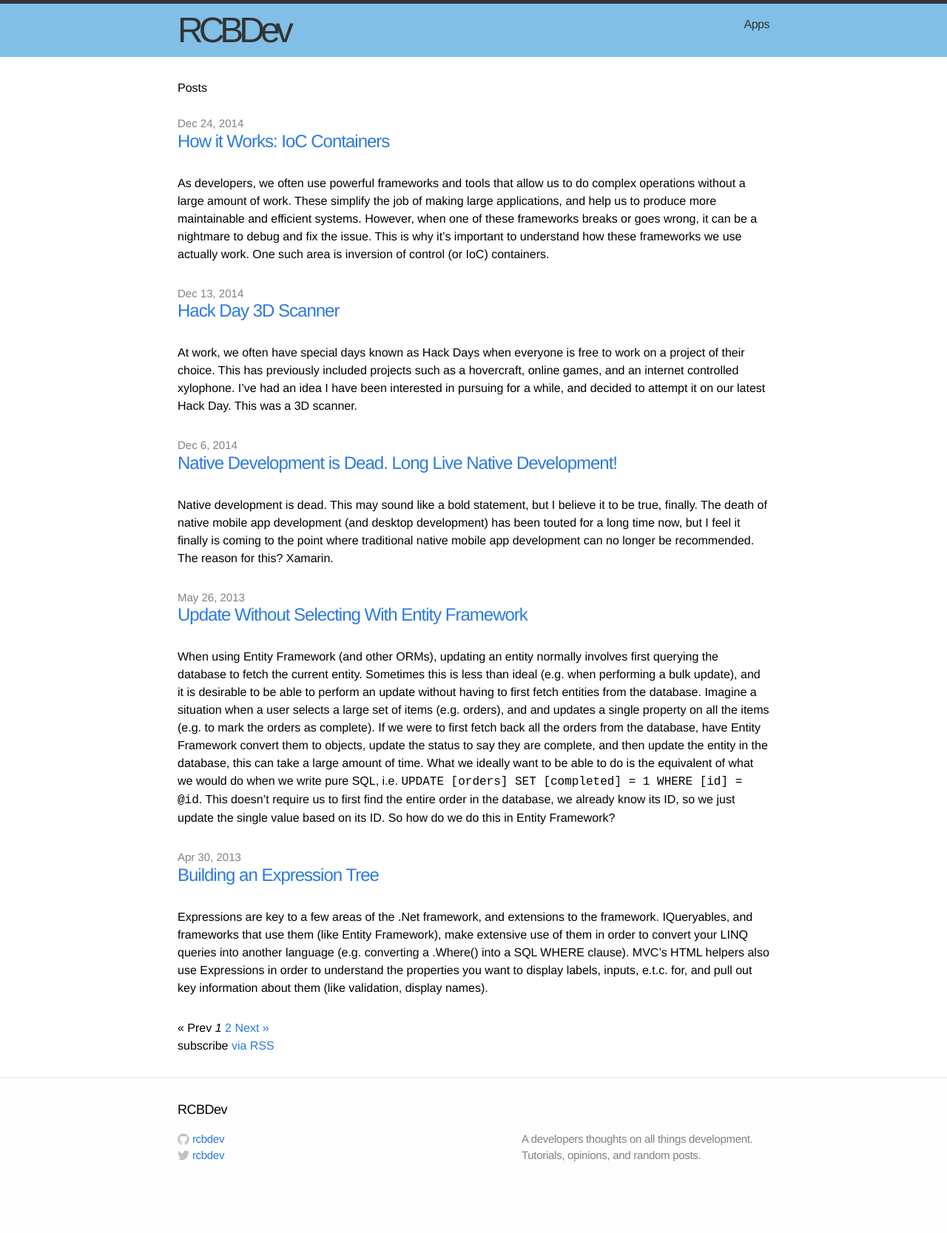
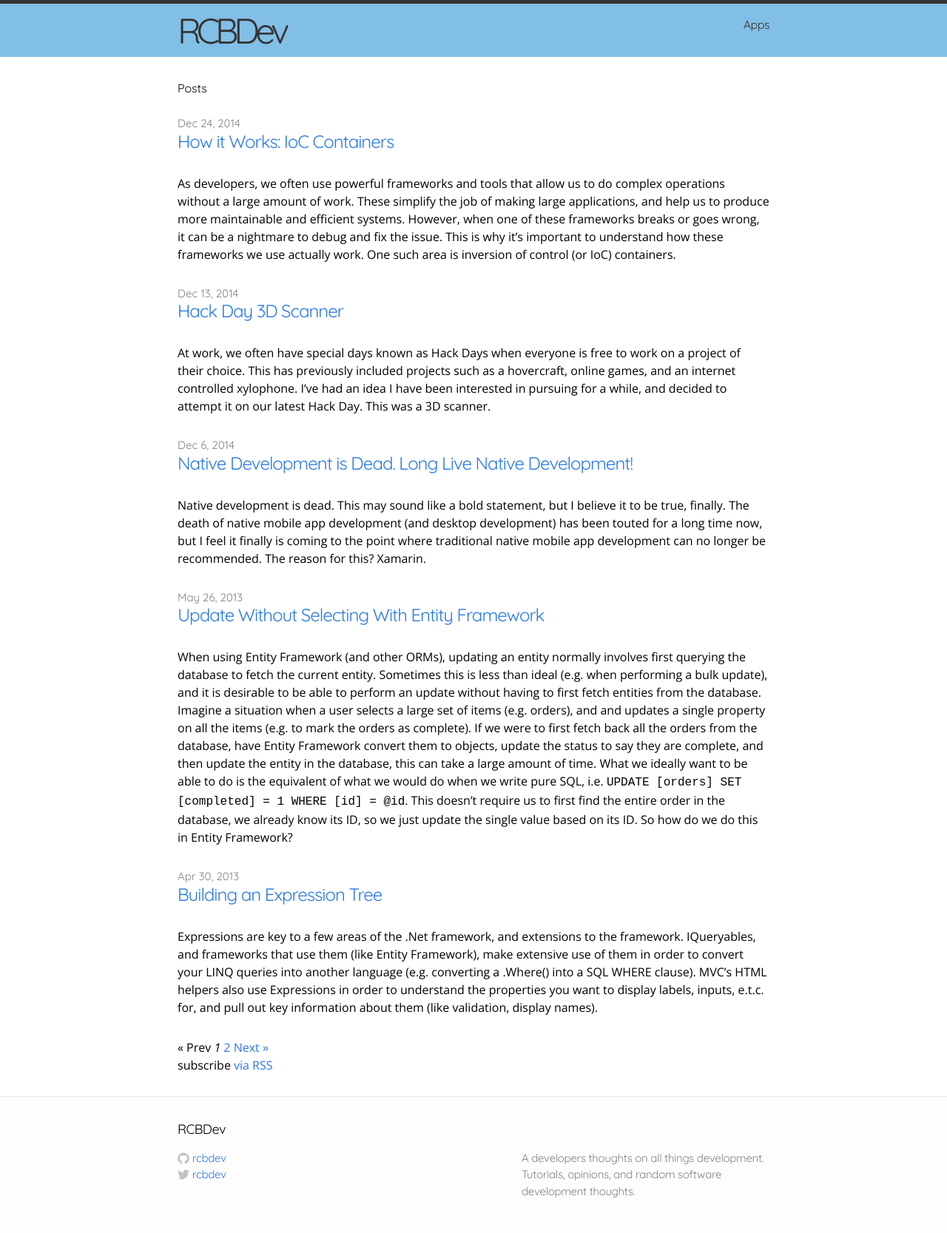
Before and after one commit to rcbdev/blog, a Jekyll site: the page built from index.html, in a window 1280 px wide. Shown: the whole page at 74% size. Built offline with Jekyll 4.4.1, drawn with Linux system fonts in a browser that asks for light colours; the list of posts is cut into pages by our own code; before the commit the page ends 1619 px from its top, so only the background shows below that.

Commit message:
Font changes

```diff
--- a/_config.yml
+++ b/_config.yml
@@ -1,7 +1,7 @@
 # Site settings
 title: RCBDev
 email:
-description: "A developers thoughts on all things development. Tutorials, opinions, and random posts."
+description: "A developers thoughts on all things development. Tutorials, opinions, and random software development thoughts."
 baseurl: ""
 url: "http://rcbdev.co.uk"
 username: rcbdev
--- a/css/main.css
+++ b/css/main.css
@@ -9,14 +9,14 @@
 html, body { height: 100%; }
 
 body {
-  font-family: Helvetica, Arial, sans-serif;
+  font-family: 'Open Sans', Helvetica, Arial, sans-serif;
   font-size: 16px;
   line-height: 1.5;
-  font-weight: 300;
+  font-weight: 400;
   background-color: #fdfdfd;
 }
 
-h1, h2, h3, h4, h5, h6 { font-size: 100%; font-weight: 400; }
+h1, h2, h3, h4, h5, h6 { font-size: 100%; font-weight: 400; font-family: 'Quicksand', Helvetica, Arial, sans-serif; }
 
 a         { color: #2a7ae2; text-decoration: none; }
 a:hover   { color: #000; text-decoration: underline; }
@@ -58,6 +58,7 @@ a:visited { color: #205caa; }
   position: relative;
   z-index: 1;
   text-decoration: none;
+  font-family: 'Quicksand', Helvetica, Arial, sans-serif;
 }
 
 .site-nav {
@@ -71,6 +72,7 @@ a:visited { color: #205caa; }
   margin-left: 20px;
   color: #333;
   letter-spacing: -.5px;
+  font-family: 'Quicksand', Helvetica, Arial, sans-serif;
 }
 
 /* Site footer */
@@ -120,6 +122,7 @@ a:visited { color: #205caa; }
   font-size: 15px;
   letter-spacing: -.3px;
   color: #828282;
+  font-family: 'Quicksand', Helvetica, Arial, sans-serif;
 }
 
 .github-icon-svg,
@@ -154,12 +157,14 @@ a:visited { color: #205caa; }
   font-size: 24px;
   letter-spacing: -1px;
   line-height: 1;
+  font-family: 'Quicksand', Helvetica, Arial, sans-serif;
 }
 
 .posts .post-date {
   display: block;
   font-size: 15px;
   color: #818181;
+  font-family: 'Quicksand', Helvetica, Arial, sans-serif;
 }
 
 
```
Also changed, not shown: _drafts/mediaelement-memory-usage.md (added).
